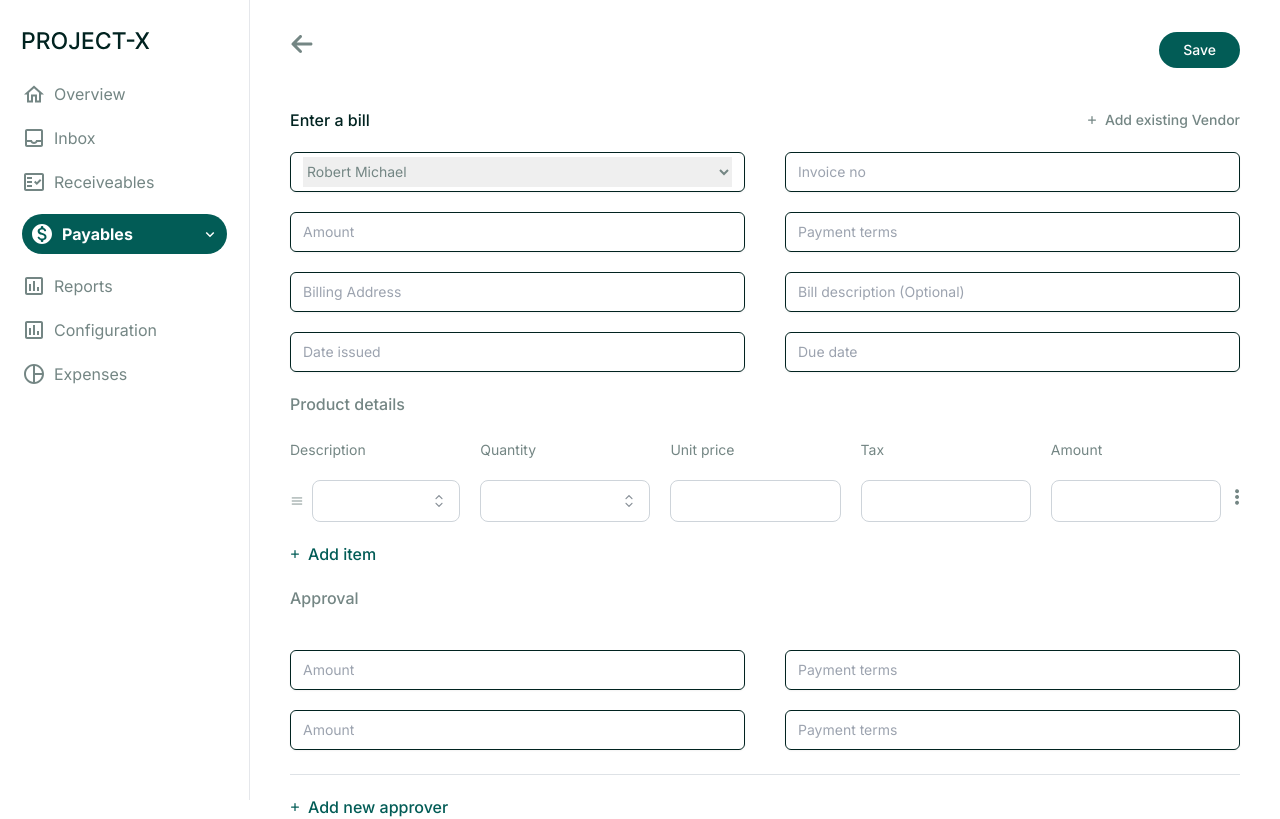
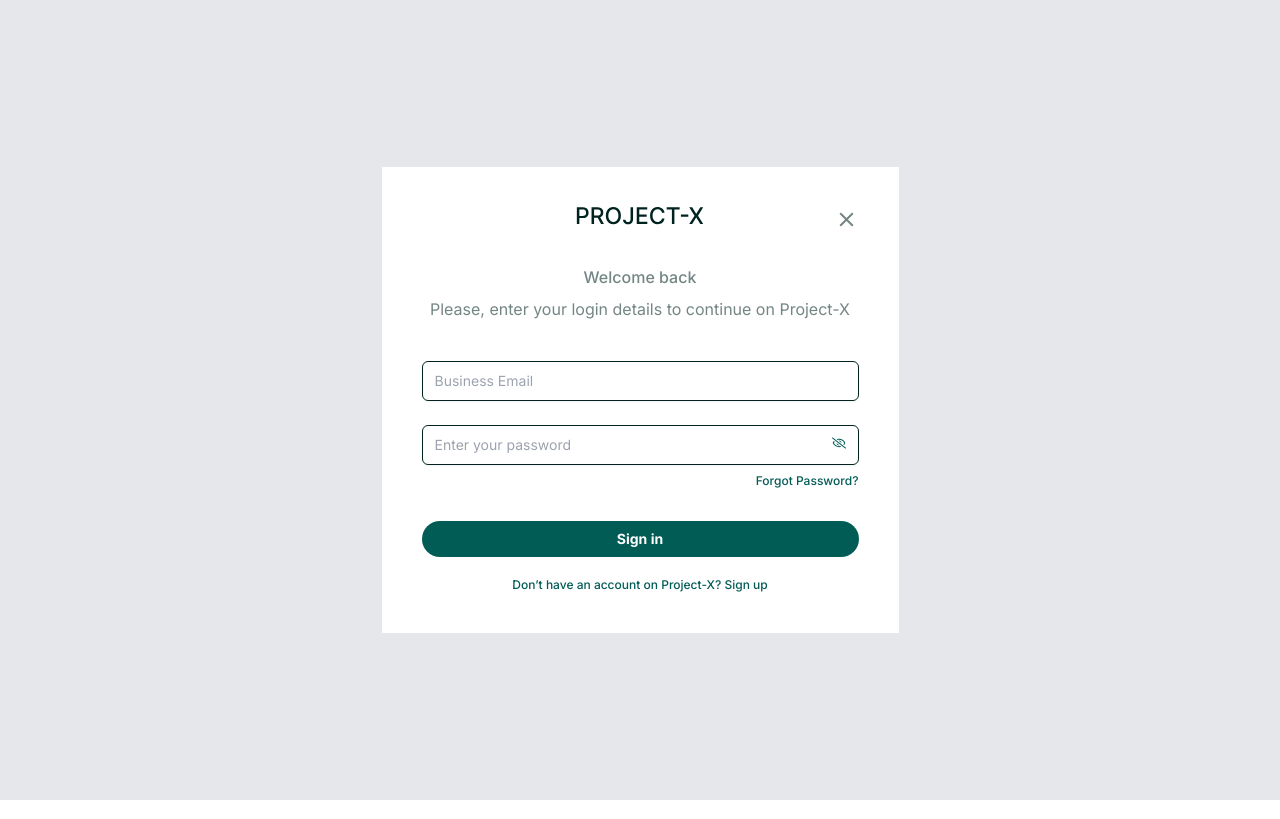
Before and after one commit to adaji025/troo-test, a React (Vite) app: page /create-bills in a window 1280 px wide. Shown: the top 819 px of the page. Built offline with nearby package versions, Linux system fonts and the light colour scheme.

Commit message:
completed the tes

```diff
--- a/src/App.tsx
+++ b/src/App.tsx
@@ -1,10 +1,19 @@
-import "@mantine/core/styles.css";
 import { MantineProvider } from "@mantine/core";
-import { Route, Routes } from "react-router-dom";
+import { Notifications } from "@mantine/notifications";
+import { Route, Routes, useLocation, useNavigate } from "react-router-dom";
 import Login from "./pages/Auth/Login";
 import LoggedInContainer from "./components/LoggedIn";
+import "@mantine/core/styles.css";
 
 export default function App() {
+  const location = useLocation()
+  const navigate = useNavigate()
+
+  const token = localStorage.getItem("troo_token");
+
+  if (token && location.pathname === "/") {
+    navigate("/overview")
+  }
   return (
     <MantineProvider
       theme={{
@@ -13,9 +22,9 @@ export default function App() {
         defaultRadius: 8,
       }}
     >
+      <Notifications position="top-right" />
       <Routes>
-        <Route path="/" element={<Login />} />
-        <Route path="/*" element={<LoggedInContainer />} />
+        <Route path="/*" element={token ? <LoggedInContainer /> : <Login />} />
       </Routes>
     </MantineProvider>
   );
--- a/src/components/LoggedIn/Sidebar.tsx
+++ b/src/components/LoggedIn/Sidebar.tsx
@@ -1,6 +1,7 @@
-import { LoadingOverlay } from "@mantine/core";
+import { LoadingOverlay, Divider, Avatar } from "@mantine/core";
 import { NavLink, useLocation } from "react-router-dom";
 import { BiChevronDown, BiLogOut } from "react-icons/bi";
+import { IoChevronDownOutline, IoSettingsOutline } from "react-icons/io5";
 import { useState, Fragment } from "react";
 import { useDisclosure } from "@mantine/hooks";
 import ConfirmLogout from "./ConfirmLogout";
@@ -88,10 +89,9 @@ const Sidebar = ({ openMobileNav }: Props) => {
     <Fragment>
       <ConfirmLogout close={close} opened={opened} />
       <LoadingOverlay visible={loading} />
-      <aside className="flex w-full h-full flex-col px-[22px] lg:border-r">
+      <aside className="flex w-full h-full flex-col justify-between px-[22px] lg:border-r">
         <div className="w-full">
           <img src={LogoMark} alt="" className="mt-8" />
-
           <div className="grid gap-5 text-sm sm:text-base mt-8">
             {routes.map((item: any) => (
               <Fragment key={item.title}>
@@ -179,16 +179,41 @@ const Sidebar = ({ openMobileNav }: Props) => {
           </div>
         </div>
 
+        <div>
           <div
-          className="flex gap-2 items-center pt-3 text-white cursor-pointer"
+            className="flex gap-2 items-center py-3  cursor-pointer"
+            onClick={open}
+          >
+            <IoSettingsOutline
+              size={18}
+              color=""
+              className="rotate-180 cursor-pointer"
+            />
+            <div>Settings</div>
+          </div>
+          <div
+            className="flex gap-2 items-center py-3  cursor-pointer"
             onClick={open}
           >
             <BiLogOut
               size={18}
-            color="white"
+              color=""
               className="rotate-180 cursor-pointer"
             />
             <div>Logout</div>
+          </div>
+
+          <Divider my={16} />
+          <div className="flex justify-between items-center mb-3">
+            <div className="flex items-center gap-2">
+              <Avatar src="avatar.png" alt="it's me" />
+              <div>
+                <h2 className="font-medium text-sm text-secondary">Michael Michael</h2>
+                <div className="text-sm">Administrator</div>
+              </div>
+            </div>
+            <IoChevronDownOutline />
+          </div>
         </div>
       </aside>
     </Fragment>
--- /dev/null
+++ b/src/components/Unathenticated/index.tsx
@@ -0,0 +1,12 @@
+import { Route, Routes } from 'react-router-dom'
+import Login from '../../pages/Auth/Login'
+
+const Unauthenticated = () => {
+  return (
+    <Routes>
+      <Route path='/' element={<Login />} />
+    </Routes>
+  )
+}
+
+export default Unauthenticated
--- a/src/pages/Auth/Login.tsx
+++ b/src/pages/Auth/Login.tsx
@@ -1,11 +1,27 @@
+import { useState, Fragment } from "react";
+import { LoadingOverlay } from "@mantine/core";
 import Logo from "../../assets/svgs/PROJECT-X.svg";
 import Xicon from "../../assets/svgs/close.svg";
 import { Input } from "../../components/ui/input";
 import { PasswordInput } from "../../components/ui/PasswordInput";
 import { Button } from "@mantine/core";
+import { useNavigate } from "react-router-dom";
 
 const Login = () => {
+  const [loading, setLoading] = useState(false)
+  const navigate = useNavigate()
+
+  const handleLogin = () => {
+    setLoading(true)
+    setTimeout(() => {
+      localStorage.setItem("troo_token", "token")
+      setLoading(false)
+      navigate("/overview")
+    }, 5000)
+  }
   return (
+    <Fragment>
+      <LoadingOverlay visible={loading} />
     <div className="flex h-screen w-full justify-center items-center bg-gray-200">
       <div className="relative max-w-[517px] w-full mx-auto text-center bg-white p-10 flex flex-col justify-center items-center">
         <img src={Logo} alt="Project X" />
@@ -26,7 +42,8 @@ const Login = () => {
           <div className="flex justify-end text-xs font-medium mt-2 cursor-pointer text-primary">
             Forgot Password?
           </div>
-          <Button className="bg-primary w-full rounded-full mt-8">
+          <Button className="bg-primary w-full rounded-full mt-8"
+          onClick={handleLogin}>
             Sign in
           </Button>
           <div className="text-center text-xs font-medium mt-5 cursor-pointer text-primary">
@@ -34,7 +51,8 @@ const Login = () => {
           </div>
         </form>
       </div>
-    </div>
+      </div>
+    </Fragment>
   );
 };
 
--- a/src/pages/Payables/CreateBills.tsx
+++ b/src/pages/Payables/CreateBills.tsx
@@ -1,4 +1,6 @@
-import { Divider, Select, TextInput } from "@mantine/core";
+import { useState } from "react";
+import { Divider, Select, TextInput, LoadingOverlay } from "@mantine/core";
+import { notifications } from '@mantine/notifications';
 import { useNavigate } from "react-router-dom";
 import { FaArrowLeft } from "react-icons/fa6";
 import { FaPlus } from "react-icons/fa6";
@@ -13,6 +15,7 @@ import { Upload } from "./components/Upload";
 
 const CreateBills = () => {
   const navigate = useNavigate();
+  const [loading, setLoading] = useState(false)
   const form = useForm({
     initialValues: {
       datapoints: [
@@ -36,6 +39,7 @@ const CreateBills = () => {
       ],
     },
   });
+
   const options = [
     {
       label: "Robert Michael",
@@ -50,6 +54,17 @@ const CreateBills = () => {
       value: "John Doe",
     },
   ];
+
+  const handleSave = () => {
+    setLoading(true)
+    setTimeout(() => {
+      notifications.show({
+        title: 'Success',
+        message: 'Bills created successfully! 🤥',
+      })
+      setLoading(false)
+    }, 3000)
+  }
 
   const ProductDetails = form.values.datapoints.map((item, index) => (
     <div className="relative">
@@ -143,9 +158,11 @@ const CreateBills = () => {
   ));
   return (
     <div>
+      <LoadingOverlay visible={loading} />
       <div className="flex justify-between">
         <FaArrowLeft size={24} onClick={() => navigate(-1)} />
-        <button className="flex items-center gap-2 text-white bg-primary px-6 justify-center max-w-[164px] rounded-full py-2 text-sm font-medium">
+        <button className="flex items-center gap-2 text-white bg-primary px-6 justify-center max-w-[164px] rounded-full py-2 text-sm font-medium"
+        onClick={handleSave}>
           Save
         </button>
       </div>
@@ -178,7 +195,7 @@ const CreateBills = () => {
 
         {ProductDetails}
         <div
-          className="text-primary mt-5 mx-auto text-base flex items-center gap-2 cursor-pointer font-medium"
+          className="text-primary mt-5 mx-auto text-base inline-flex items-center gap-2 cursor-pointer font-medium"
           onClick={() => {
             form.insertListItem("datapoints", {
               desc: "",
@@ -200,7 +217,7 @@ const CreateBills = () => {
 
         {ApprovalData}
         <div
-          className="text-primary mt-5 mx-auto text-base flex items-center gap-2 cursor-pointer font-medium"
+          className="text-primary mt-5 mx-auto text-base inline-flex items-center gap-2 cursor-pointer font-medium"
           onClick={() => {
             form.insertListItem("approval", {
               desc: "",
```
Also changed, not shown: src/assets/images/user.png (added). Lines whose indentation alone changed are shown as unchanged.
